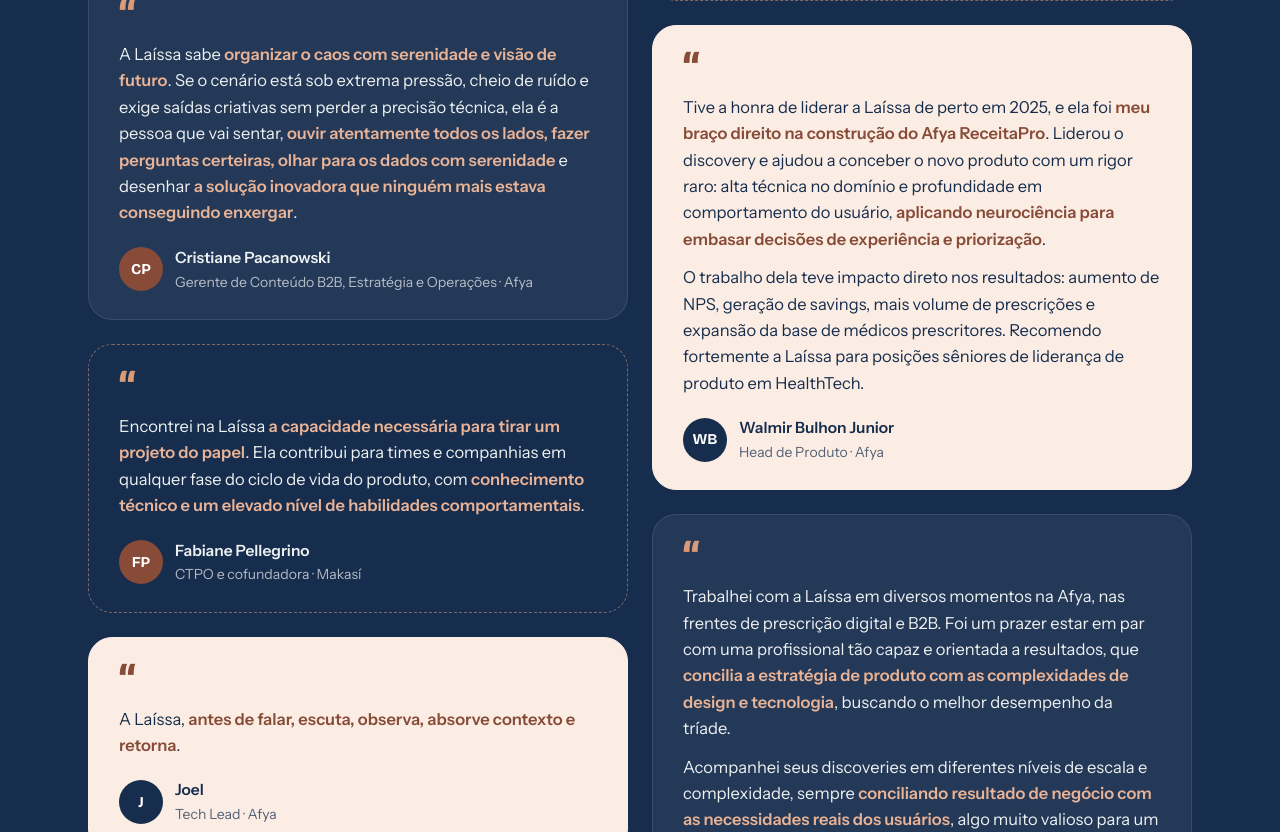
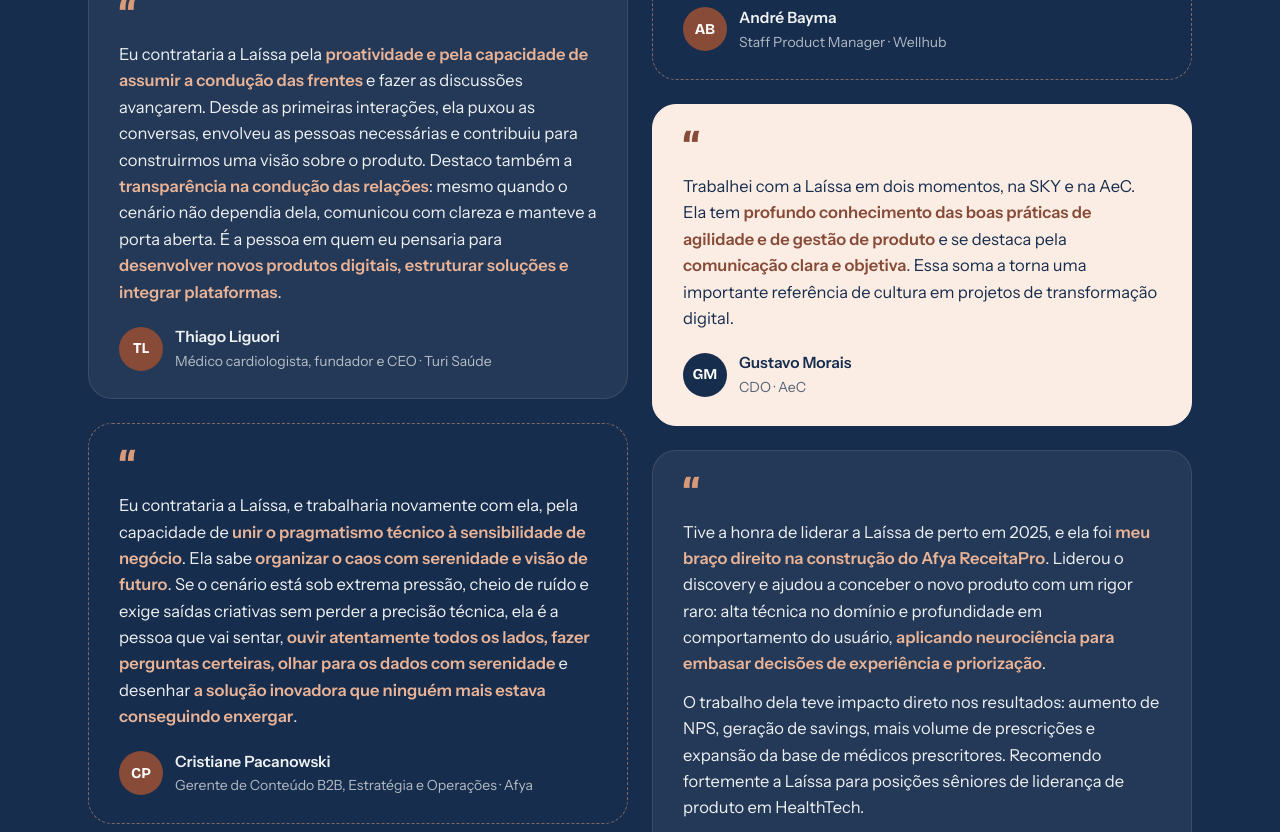
Before and after one commit to laissamargoni-hub/Portfolio, a plain HTML site: page index.html in a window 1280 px wide. Shown: the part 7293-8125 px from the top of the page. Drawn offline with nearby package versions, Linux system fonts and the light colour scheme.

Commit message:
Depoimentos: André Bayma, Thiago Liguori, Joel Ferreira completo e Cris com frase de contratação
Co-Authored-By: Claude Opus 5.5 <noreply@anthropic.com>
Claude-Session: https://claude.ai/code/session_01RPAWvyPN949cDePjrb919C

```diff
--- a/index.html
+++ b/index.html
@@ -669,7 +669,7 @@ footer a{text-decoration:none}footer a:hover{color:var(--accent)}
         </div>
       </div>
       <div class="quotes" id="quotes"></div>
-      <p class="q-note" data-en="Excerpts from recommendations published on LinkedIn, lightly edited for length and translated where needed.">Trechos de recomendações publicadas no LinkedIn, editados para caber aqui e traduzidos quando necessário.</p>
+      <p class="q-note" data-en="Excerpts from recommendations, lightly edited for length and translated where needed.">Trechos de recomendações, editados para caber aqui e traduzidos quando necessário.</p>
     </div>
   </section>
 
@@ -775,12 +775,18 @@ footer a{text-decoration:none}footer a:hover{color:var(--accent)}
     { name:'Ricardo Piccoli', role:'Vice President Sales · Red Bull', roleEn:'Vice President Sales · Red Bull',
       pt:'A Laíssa é um grande talento, um daqueles raros exemplos de profissional que **combina know-how de produto com visão, gestão e trabalho em time**. Tem **sentimento de dono de verdade**: o projeto se torna realmente dela.',
       en:'Laíssa is a great talent, one of those rare professionals who **combines product know-how with vision, management and teamwork**. She has **a true sense of ownership**: the project truly becomes hers.' },
+    { name:'André Bayma', role:'Staff Product Manager · Wellhub', roleEn:'Staff Product Manager · Wellhub',
+      pt:'A Laíssa é "a pessoa" quando existe **um desafio complexo, informações espalhadas ou lacunas que ninguém sabe muito bem como fechar**. Ela acolhe, escuta e incentiva, mas também **organiza o problema, conecta os pontos e ajuda a encontrar um caminho possível**, sem tirar a autonomia de ninguém e com uma postura muito resolutiva. É **acolhimento com plano de ação, uma combinação rara e extremamente valiosa** no mundo de produto. Com um norte claro, ela compra a briga com **constância, compromisso e interesse genuíno**.',
+      en:'Laíssa is "the person" when there is **a complex challenge, scattered information or gaps nobody quite knows how to close**. She welcomes, listens and encourages, but she also **structures the problem, connects the dots and helps find a feasible path**, without taking away anyone\'s autonomy and with a very solution-oriented attitude. It is **care with an action plan, a rare and extremely valuable combination** in product. Given a clear direction, she takes on the fight with **consistency, commitment and genuine interest**.' },
+    { name:'Thiago Liguori', role:'Médico cardiologista, fundador e CEO · Turi Saúde', roleEn:'Cardiologist, founder and CEO · Turi Saúde',
+      pt:'Eu contrataria a Laíssa pela **proatividade e pela capacidade de assumir a condução das frentes** e fazer as discussões avançarem. Desde as primeiras interações, ela puxou as conversas, envolveu as pessoas necessárias e contribuiu para construirmos uma visão sobre o produto. Destaco também a **transparência na condução das relações**: mesmo quando o cenário não dependia dela, comunicou com clareza e manteve a porta aberta. É a pessoa em quem eu pensaria para **desenvolver novos produtos digitais, estruturar soluções e integrar plataformas**.',
+      en:'I would hire Laíssa for her **proactivity and her ability to take the lead on workstreams** and move discussions forward. From our very first interactions, she drove the conversations, brought in the right people and helped us build a vision for the product. I would also highlight her **transparency in how she handles relationships**: even when things were out of her control, she communicated clearly and kept the door open. She is the person I would think of to **develop new digital products, structure solutions and integrate platforms**.' },
     { name:'Gustavo Morais', role:'CDO · AeC', roleEn:'CDO · AeC',
       pt:'Trabalhei com a Laíssa em dois momentos, na SKY e na AeC. Ela tem **profundo conhecimento das boas práticas de agilidade e de gestão de produto** e se destaca pela **comunicação clara e objetiva**. Essa soma a torna uma importante referência de cultura em projetos de transformação digital.',
       en:'I worked with Laíssa twice, at SKY and at AeC. She has **deep knowledge of agile and product management best practices** and stands out for **clear, objective communication**. Together, these make her an important cultural reference in digital transformation projects.' },
     { name:'Cristiane Pacanowski', role:'Gerente de Conteúdo B2B, Estratégia e Operações · Afya', roleEn:'B2B Content, Strategy and Operations Manager · Afya',
-      pt:'A Laíssa sabe **organizar o caos com serenidade e visão de futuro**. Se o cenário está sob extrema pressão, cheio de ruído e exige saídas criativas sem perder a precisão técnica, ela é a pessoa que vai sentar, **ouvir atentamente todos os lados, fazer perguntas certeiras, olhar para os dados com serenidade** e desenhar **a solução inovadora que ninguém mais estava conseguindo enxergar**.',
-      en:'Laíssa knows how to **organize chaos with calm and a vision for the future**. If the situation is under extreme pressure, full of noise and calls for creative answers without losing technical precision, she is the person who will sit down, **listen carefully to every side, ask the right questions, look at the data calmly** and design **the innovative solution no one else could see**.' },
+      pt:'Eu contrataria a Laíssa, e trabalharia novamente com ela, pela capacidade de **unir o pragmatismo técnico à sensibilidade de negócio**. Ela sabe **organizar o caos com serenidade e visão de futuro**. Se o cenário está sob extrema pressão, cheio de ruído e exige saídas criativas sem perder a precisão técnica, ela é a pessoa que vai sentar, **ouvir atentamente todos os lados, fazer perguntas certeiras, olhar para os dados com serenidade** e desenhar **a solução inovadora que ninguém mais estava conseguindo enxergar**.',
+      en:'I would hire Laíssa, and work with her again, for her ability to **combine technical pragmatism with business sense**. She knows how to **organize chaos with calm and a vision for the future**. If the situation is under extreme pressure, full of noise and calls for creative answers without losing technical precision, she is the person who will sit down, **listen carefully to every side, ask the right questions, look at the data calmly** and design **the innovative solution no one else could see**.' },
     { name:'Walmir Bulhon Junior', role:'Head de Produto · Afya', roleEn:'Head of Product · Afya',
       pt:'Tive a honra de liderar a Laíssa de perto em 2025, e ela foi **meu braço direito na construção do Afya ReceitaPro**. Liderou o discovery e ajudou a conceber o novo produto com um rigor raro: alta técnica no domínio e profundidade em comportamento do usuário, **aplicando neurociência para embasar decisões de experiência e priorização**.\n\nO trabalho dela teve impacto direto nos resultados: aumento de NPS, geração de savings, mais volume de prescrições e expansão da base de médicos prescritores. Recomendo fortemente a Laíssa para posições sêniores de liderança de produto em HealthTech.',
       en:'I had the honor of managing Laíssa closely in 2025, and she was **my right hand in building Afya ReceitaPro**. She led discovery and helped conceive the new product with rare rigor: deep domain expertise and depth in user behavior, **applying neuroscience to ground experience and prioritization decisions**.\n\nHer work had a direct impact on results: higher NPS, savings, more prescription volume and a larger base of prescribing physicians. I strongly recommend Laíssa for senior product leadership roles in HealthTech.' },
@@ -790,9 +796,9 @@ footer a{text-decoration:none}footer a:hover{color:var(--accent)}
     { name:'Guilherme Vasconcelos dos Santos', role:'UX/UI Design Leader · Trusted Health', roleEn:'UX/UI Design Leader · Trusted Health',
       pt:'Trabalhei com a Laíssa em diversos momentos na Afya, nas frentes de prescrição digital e B2B. Foi um prazer estar em par com uma profissional tão capaz e orientada a resultados, que **concilia a estratégia de produto com as complexidades de design e tecnologia**, buscando o melhor desempenho da tríade.\n\nAcompanhei seus discoveries em diferentes níveis de escala e complexidade, sempre **conciliando resultado de negócio com as necessidades reais dos usuários**, algo muito valioso para um designer de experiência.',
       en:'I worked with Laíssa at several points at Afya, on digital prescription and B2B. It was a pleasure to pair with such a capable, results-oriented professional, who **reconciles product strategy with the complexities of design and technology**, getting the best out of the trio.\n\nI followed her discoveries at different levels of scale and complexity, always **balancing business results with users\' real needs**, something an experience designer values deeply.' },
-    { name:'Joel', role:'Tech Lead · Afya', roleEn:'Tech Lead · Afya',
-      pt:'A Laíssa, **antes de falar, escuta, observa, absorve contexto e retorna**.',
-      en:'Before she speaks, Laíssa **listens, observes, takes in the context and comes back**.' },
+    { name:'Joel Ferreira', role:'Tech Lead · Afya', roleEn:'Tech Lead · Afya',
+      pt:'A comunicação muito bem acertada é uma das grandes forças da Laíssa. **Antes de falar, ela escuta, observa, absorve contexto e retorna**, sempre buscando uma solução ou um alívio. Para evoluir produtos de impacto claro, em que o "como" ainda não está definido e exige maturação, ela prova o grande diferencial de **lidar muito bem com o incerto e promover solução em meio às limitações de horizonte**.',
+      en:'Well-tuned communication is one of Laíssa\'s great strengths. **Before she speaks, she listens, observes, takes in the context and comes back**, always looking for a solution or some relief. To evolve products with a clear impact goal, where the "how" is not yet defined and needs to mature, she shows her great edge: **handling uncertainty very well and delivering solutions within a limited horizon**.' },
     { name:'Bill Meireles', role:'Agile Coach e Squad Leader · Afya', roleEn:'Agile Coach and Squad Leader · Afya',
       pt:'Destaco **o aprofundamento que a Laíssa faz nas entrelinhas**, tão relevante para entregas de produto com qualidade. **A escuta ativa que ela oferece** sempre gera algo construtivo e faz com que todas as pessoas possam participar do propósito em jogo.',
       en:'I highlight **how deeply Laíssa reads between the lines**, so important for quality product work. **The active listening she offers** always leads to something constructive and lets everyone take part in the purpose at stake.' },
```
